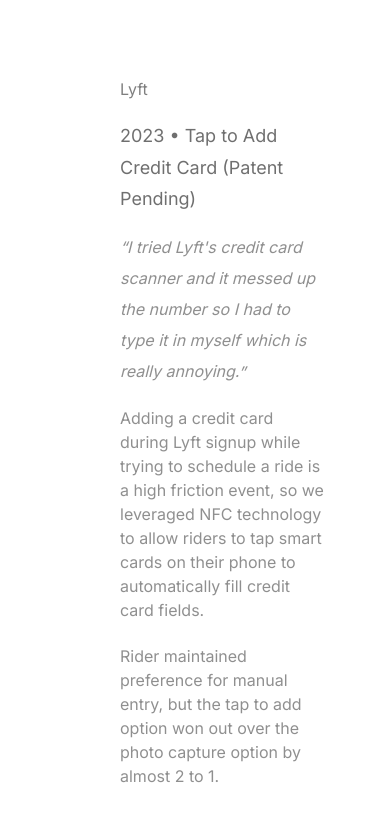
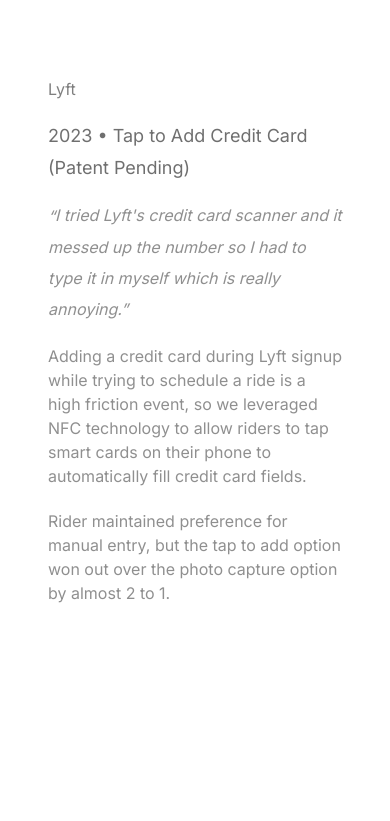
Before and after one commit to edgutman/portfolio, a plain HTML site: page work.html in a window 390 px wide. Shown: the part 75-896 px from the top of the page. Drawn offline with Linux system fonts and the light colour scheme; no server answers.

Commit message:
adjusting mobile margins

```diff
--- a/resources/css/styles.css
+++ b/resources/css/styles.css
@@ -269,7 +269,9 @@
         scroll-snap-type: none;
         flex-direction: column;
     }
-
+    .project-item-mobile {
+        margin: 0;
+    }
 }
 
 /* Styles for desktop projects */
```
